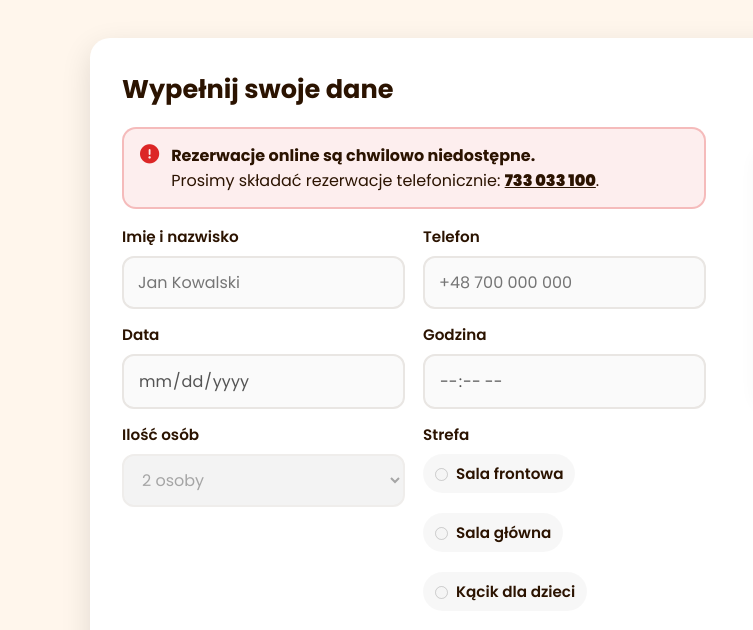
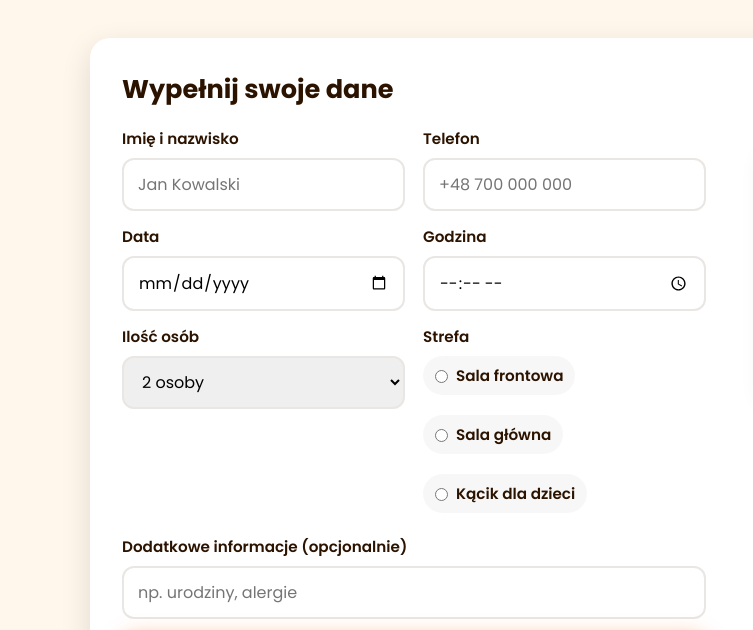
Before and after one commit to zxq041/MilkoSzejkowski, a website: page index.html in a window 1280 px wide. Shown: the part 3320-3950 px from the top of the page, 0-753 px from the left. Drawn offline with nearby package versions, Linux system fonts and the light colour scheme; no server answers; grey boxes are pictures that could not be loaded.

Commit message:
Update index.html

```diff
--- a/index.html
+++ b/index.html
@@ -258,29 +258,6 @@
         }
         .reservation-toast i { font-size: 1rem; }
 
-        /* ✅ BLOKADA REZERWACJI – INFO BOX */
-        .reservation-disabled-notice{
-            display:flex;
-            gap:12px;
-            align-items:flex-start;
-            padding:14px 16px;
-            margin: 0 0 16px 0;
-            border-radius: 14px;
-            background: rgba(220,38,38,0.08);
-            border: 2px solid rgba(220,38,38,0.25);
-            color: var(--text-color-dark);
-        }
-        .reservation-disabled-notice i{
-            font-size: 1.2rem;
-            margin-top: 2px;
-            color: var(--error-color);
-        }
-        .reservation-disabled-notice a{
-            color: inherit;
-            font-weight: 800;
-            text-decoration: underline;
-        }
-
         @media(max-width: 992px) {
             .nav-menu {
                 position: fixed; top: 0; right: -100%; width: 70%; height: 100vh;
@@ -511,15 +488,6 @@
             <div class="reservation-wrapper grid-two-col fade-in" id="reservation-wrapper">
               <div class="form-container">
                 <h3>Wypełnij swoje dane</h3>
-
-                <!-- ✅ INFO: rezerwacje online wyłączone -->
-                <div id="reservationDisabledNotice" class="reservation-disabled-notice" role="alert" aria-live="polite">
-                  <i class="fas fa-circle-exclamation"></i>
-                  <div>
-                    <strong>Rezerwacje online są chwilowo niedostępne.</strong><br>
-                    Prosimy składać rezerwacje telefonicznie: <a href="tel:+48733033100">733 033 100</a>.
-                  </div>
-                </div>
 
                 <form id="bookingForm" class="booking-form" aria-label="Formularz rezerwacji">
                   <div class="form-row">
@@ -790,20 +758,6 @@
                 const bookingForm = document.getElementById('bookingForm');
                 if (!bookingForm) return;
 
-                // ✅ TYMCZASOWA BLOKADA REZERWACJI ONLINE
-                const RESERVATIONS_DISABLED = true; // <- ustaw na false, gdy znowu ma działać
-                const RESERVATIONS_PHONE = "733 033 100";
-
-                if (RESERVATIONS_DISABLED) {
-                    // Zablokuj pola i przycisk
-                    bookingForm.querySelectorAll("input, select, textarea, button").forEach(el => {
-                        el.disabled = true;
-                    });
-
-                    // Pokaż komunikat toast
-                    showReservationToast(`Rezerwacje online chwilowo nie działają. Zadzwoń: ${RESERVATIONS_PHONE}`, true);
-                }
-
                 const inputs = {
                   name: document.getElementById('name'),
                   phone: document.getElementById('phone'),
@@ -859,12 +813,6 @@
 
                 bookingForm.addEventListener('submit', async (e) => {
                   e.preventDefault();
-
-                  // ✅ jeżeli blokada aktywna — nie wysyłaj
-                  if (RESERVATIONS_DISABLED) {
-                    showReservationToast(`Rezerwacje online chwilowo nie działają. Zadzwoń: ${RESERVATIONS_PHONE}`, true);
-                    return;
-                  }
 
                   const submitButton = bookingForm.querySelector('button[type="submit"]');
                   const originalText = submitButton.innerHTML;
```
